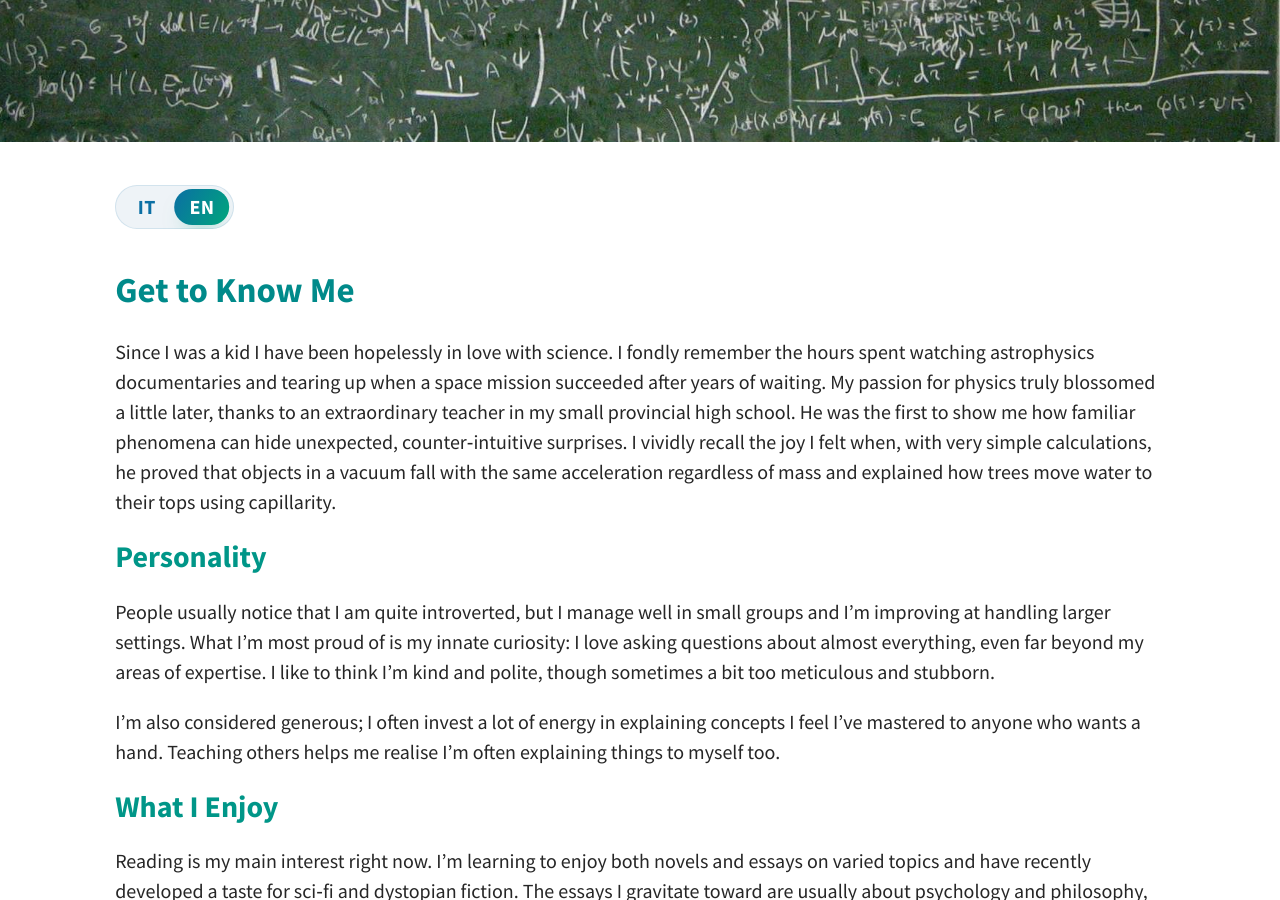
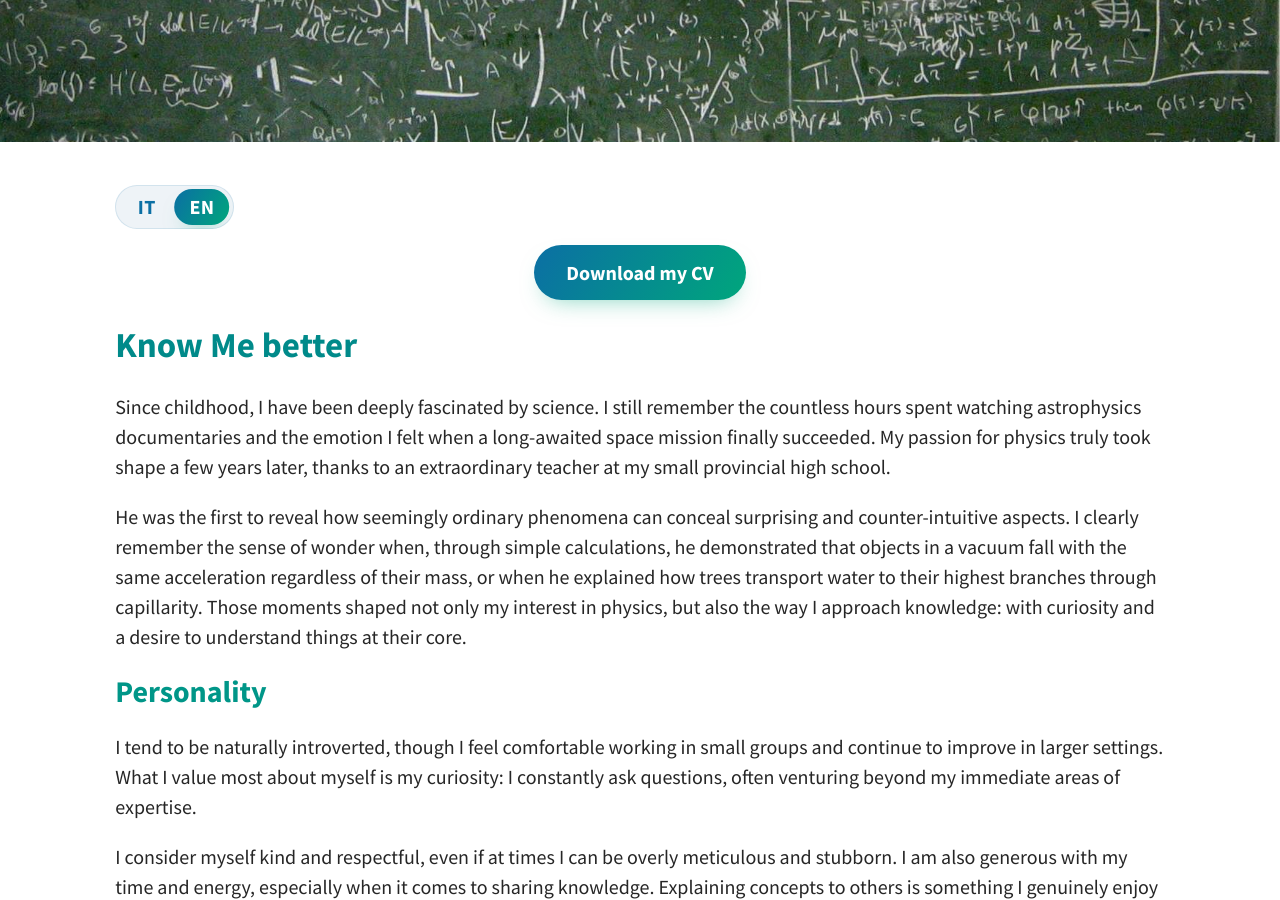
Before and after one commit to Sigfrido11/personal_website, a Jekyll site: the page built from pages/en/about.md, in a window 1280 px wide and 900 px high, scrolled down 501 px. Built offline with Jekyll 4.4.1, drawn with Linux system fonts in a browser that asks for light colours; a script that is not in the unit is left out; some of the changed text lies outside the part shown.

Commit message:
about in inglese e messo il curriculum in alto

```diff
--- a/pages/en/about.md
+++ b/pages/en/about.md
@@ -15,22 +15,6 @@ tags: [Page]
     <a class="lang-option is-active" href="{{ '/en/about/' | relative_url }}" data-set-lang="en" aria-label="English">EN</a>
   </div>
 
-## Get to Know Me
-
-Since I was a kid I have been hopelessly in love with science. I fondly remember the hours spent watching astrophysics documentaries and tearing up when a space mission succeeded after years of waiting. My passion for physics truly blossomed a little later, thanks to an extraordinary teacher in my small provincial high school. He was the first to show me how familiar phenomena can hide unexpected, counter‑intuitive surprises. I vividly recall the joy I felt when, with very simple calculations, he proved that objects in a vacuum fall with the same acceleration regardless of mass and explained how trees move water to their tops using capillarity.
-
-### Personality
-
-People usually notice that I am quite introverted, but I manage well in small groups and I’m improving at handling larger settings. What I’m most proud of is my innate curiosity: I love asking questions about almost everything, even far beyond my areas of expertise. I like to think I’m kind and polite, though sometimes a bit too meticulous and stubborn.
-
-I’m also considered generous; I often invest a lot of energy in explaining concepts I feel I’ve mastered to anyone who wants a hand. Teaching others helps me realise I’m often explaining things to myself too.
-
-### What I Enjoy
-
-Reading is my main interest right now. I’m learning to enjoy both novels and essays on varied topics and have recently developed a taste for sci‑fi and dystopian fiction. The essays I gravitate toward are usually about psychology and philosophy, but I try to keep up with history and absorb the basics of politics and economics.
-
-I played basketball for several years, but cycling and the gym are the sports I practise most now. I’ve also developed a passion for model building and woodworking, even if I’m still very much a beginner.
-
 <div class="cv-download">
   <a class="btn" href="{{ '/assets/pdf/CV.pdf' | relative_url }}" download>
     Download my CV
@@ -38,6 +22,25 @@ I played basketball for several years, but cycling and the gym are the sports I
 </div>
 
 </div>
+
+## Know Me better
+
+Since childhood, I have been deeply fascinated by science. I still remember the countless hours spent watching astrophysics documentaries and the emotion I felt when a long-awaited space mission finally succeeded. My passion for physics truly took shape a few years later, thanks to an extraordinary teacher at my small provincial high school.
+
+He was the first to reveal how seemingly ordinary phenomena can conceal surprising and counter-intuitive aspects. I clearly remember the sense of wonder when, through simple calculations, he demonstrated that objects in a vacuum fall with the same acceleration regardless of their mass, or when he explained how trees transport water to their highest branches through capillarity. Those moments shaped not only my interest in physics, but also the way I approach knowledge: with curiosity and a desire to understand things at their core.
+
+### Personality
+
+I tend to be naturally introverted, though I feel comfortable working in small groups and continue to improve in larger settings. What I value most about myself is my curiosity: I constantly ask questions, often venturing beyond my immediate areas of expertise.
+
+I consider myself kind and respectful, even if at times I can be overly meticulous and stubborn. I am also generous with my time and energy, especially when it comes to sharing knowledge. Explaining concepts to others is something I genuinely enjoy — and I have come to realize that teaching is often the best way to deepen my own understanding.
+
+### What I Enjoy
+
+Reading is currently my greatest passion. I enjoy both novels and essays across a wide range of topics, with a particular appreciation for science fiction and dystopian literature. The essays I am most drawn to explore psychology and philosophy, though I also make a conscious effort to stay informed about history and to build a solid foundation in politics and economics.
+
+I played basketball for several years, and while I no longer compete, I remain physically active through cycling and regular gym training. Recently, I have also developed an interest in model building and woodworking — fields in which I am still a beginner, but enthusiastically so.
+
 
 <style>
   /* Soft zoom for feature image */
```
Also changed, not shown: pages/about.md (+8 -6 lines).
